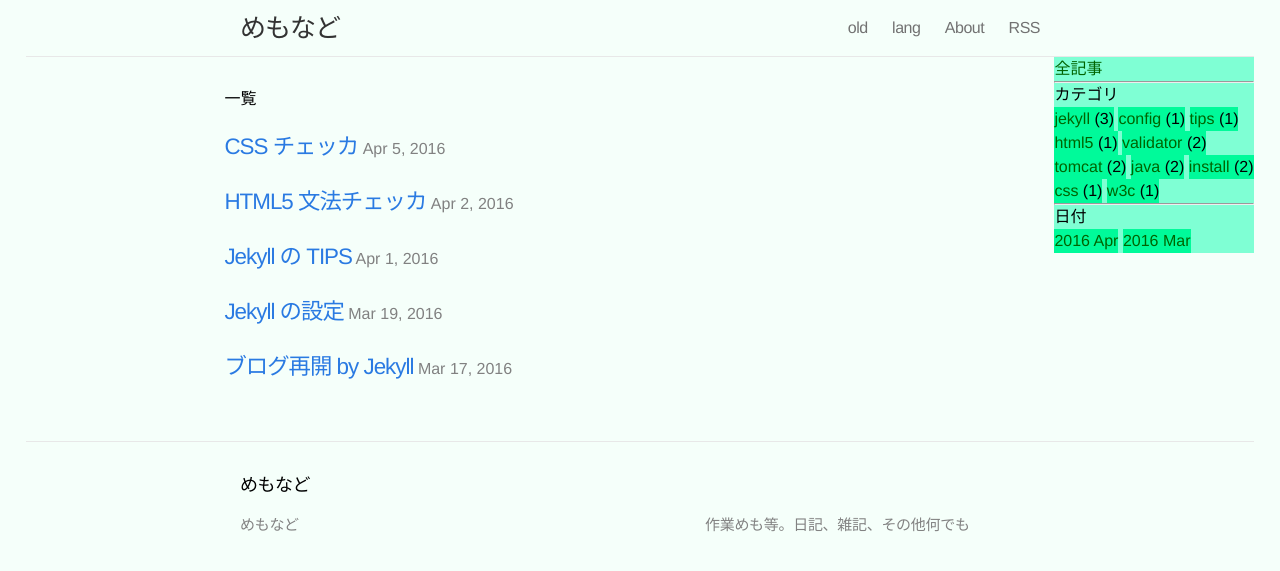
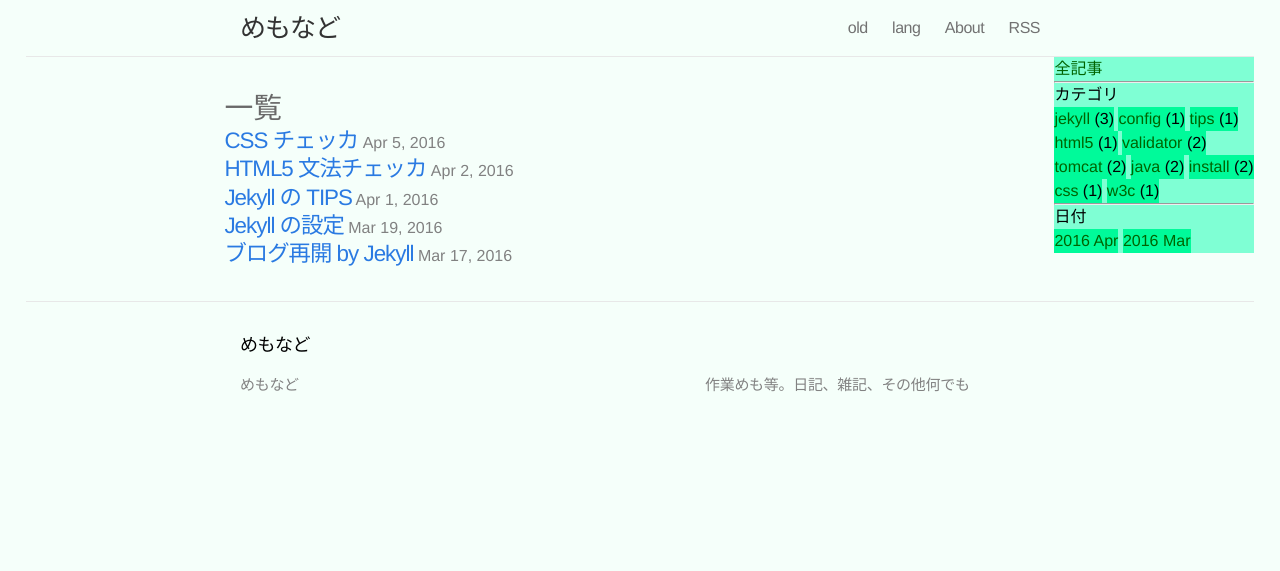
Before and after one commit to tayu/pages, a Jekyll site: the page built from main/allpost.html, in a window 1280 px wide. Shown: the top 571 px of the page. Built offline with Jekyll 4.4.1, drawn with Linux system fonts in a browser that asks for light colours.

Commit message:
2016-04-10

```diff
--- a/main/allpost.html
+++ b/main/allpost.html
@@ -4,8 +4,11 @@ layout: default
 {% if rootpath == nil %}
 {% include path.liquid %}
 {% endif %}
-<div class="home">
+
+<div class="group-home">
+  <div class="group-head">
     <h1>一覧</h1>
+    <div class="group-contents">
       <ul class="posts">
 	{% for post in site.posts %}
 	<li>
@@ -18,3 +21,5 @@ layout: default
 	{% endfor %}
       </ul>
     </div>
+  </div>
+</div>
--- a/main/lang/feed.xml
+++ b/main/lang/feed.xml
@@ -5,8 +5,8 @@
     <description>プログラミング言語の超入門。または自分の学習の足跡として</description>
     <link>./</link>
     <atom:link href="./feed.xml" rel="self" type="application/rss+xml" />
-    <pubDate>Sun, 10 Apr 2016 18:39:29 +0900</pubDate>
-    <lastBuildDate>Sun, 10 Apr 2016 18:39:29 +0900</lastBuildDate>
+    <pubDate>Sun, 10 Apr 2016 18:57:29 +0900</pubDate>
+    <lastBuildDate>Sun, 10 Apr 2016 18:57:29 +0900</lastBuildDate>
     <generator>Jekyll v2.2.0</generator>
 
       <item>
```
Lines whose indentation alone changed are shown as unchanged.
